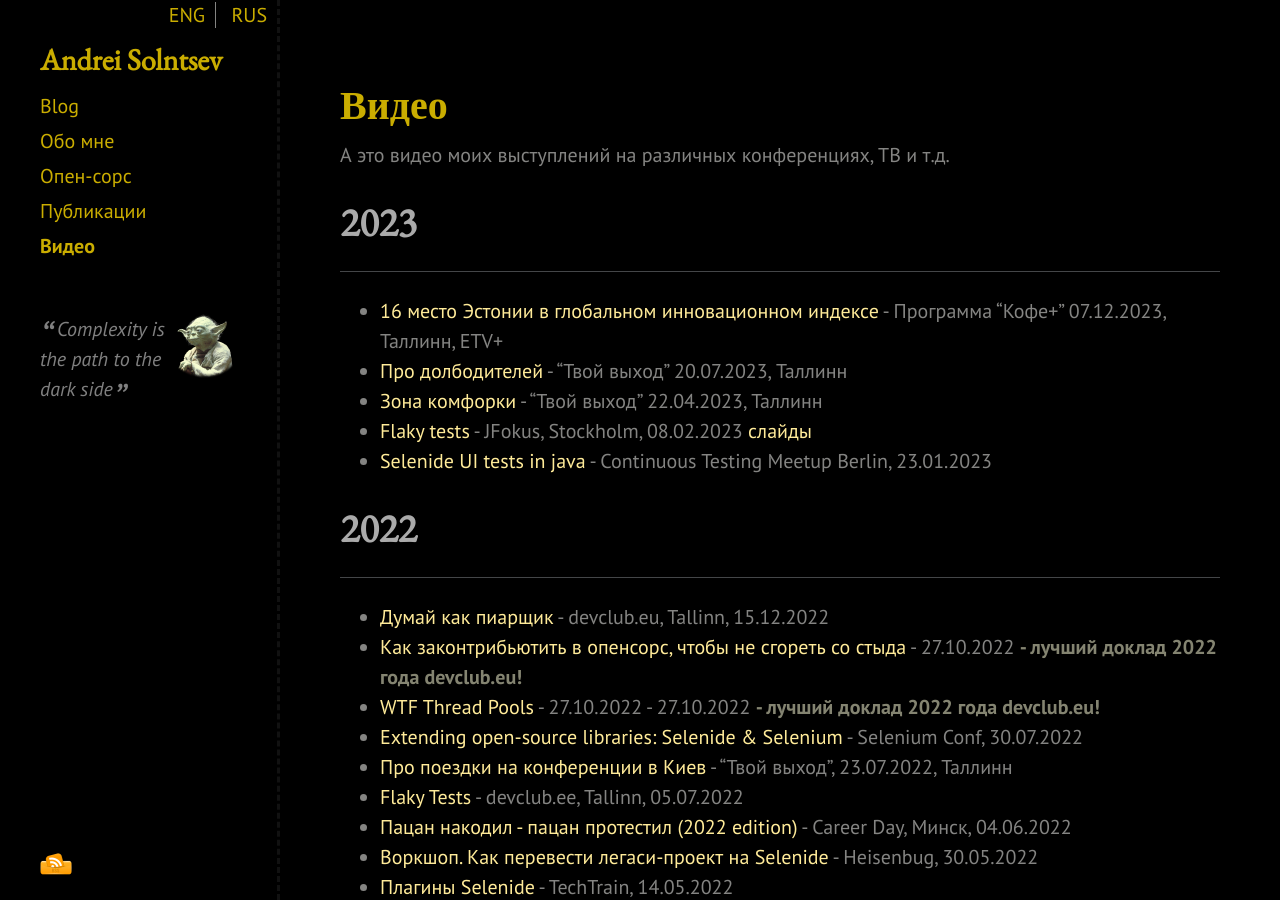
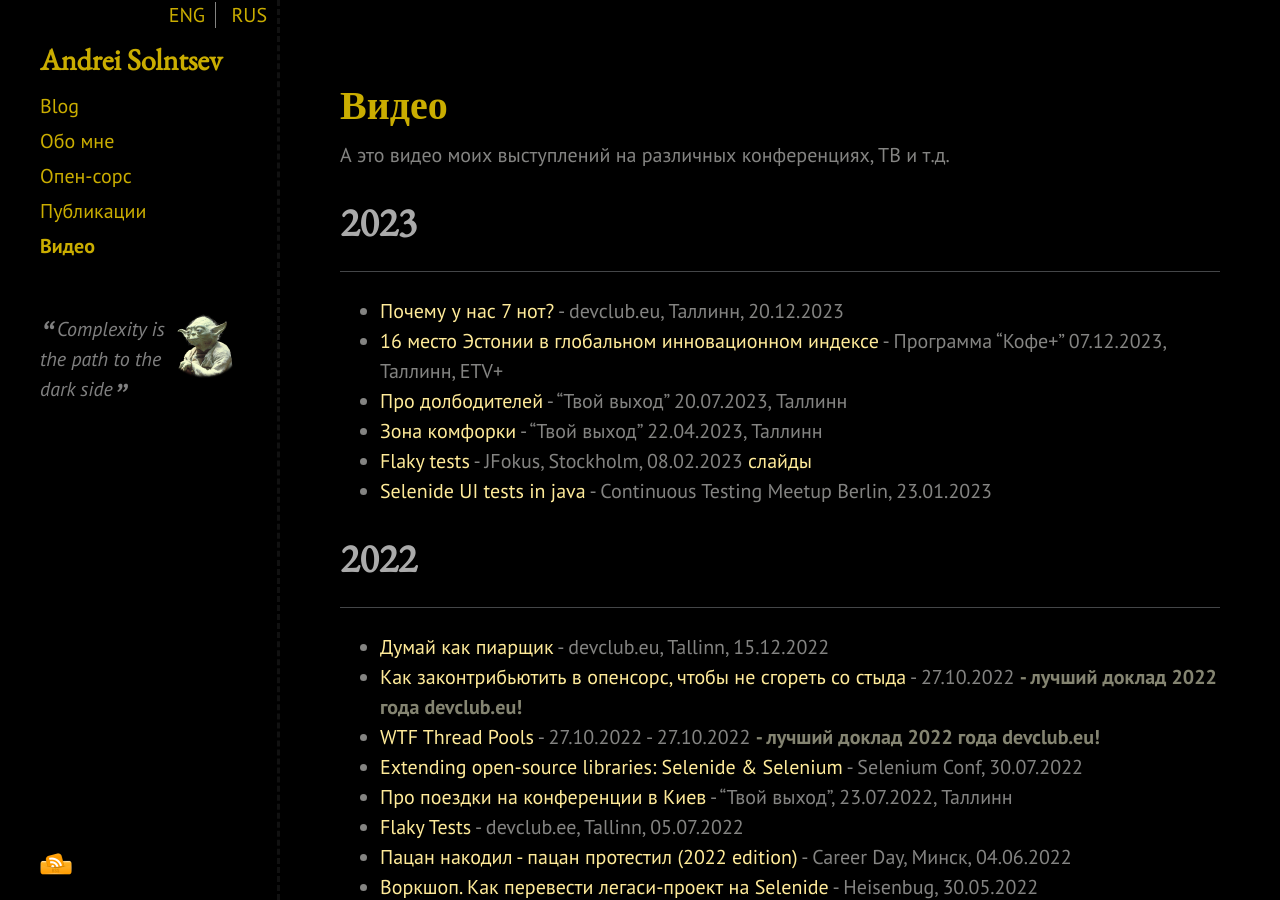
Before and after one commit to asolntsev/asolntsev.github.io, a Jekyll site: the page built from ru/video.md, in a window 1280 px wide and 900 px high. Built offline with Jekyll 4.4.1, drawn with Linux system fonts in a browser that asks for light colours; nearby versions of some CDN libraries.

Commit message:
publish my video "Почему у нас 7 нот?" from open mic 2023

```diff
--- a/ru/video.md
+++ b/ru/video.md
@@ -8,6 +8,7 @@ category: ru
 
 # 2023
 * * *
+* [Почему у нас 7 нот?](https://youtu.be/0XziRDFSzZk?si=2sYK9r7x8TUeqvLB) - devclub.eu, Таллинн, 20.12.2023
 * [16 место Эстонии в глобальном инновационном индексе](https://etvpluss.err.ee/1609189354/jestonija-zanjala-16-e-mesto-v-globalnom-innovacionnym-indekse) - Программа "Кофе+" 07.12.2023, Таллинн, ETV+
 * [Про долбодителей](https://youtu.be/RFBr65amtis&ab_channel=AndreiSolntsev) - "Твой выход" 20.07.2023, Таллинн
 * [Зона комфорки](https://www.youtube.com/watch?v=PGZHVTRp1J0&ab_channel=AndreiSolntsev) - "Твой выход" 22.04.2023, Таллинн
```
